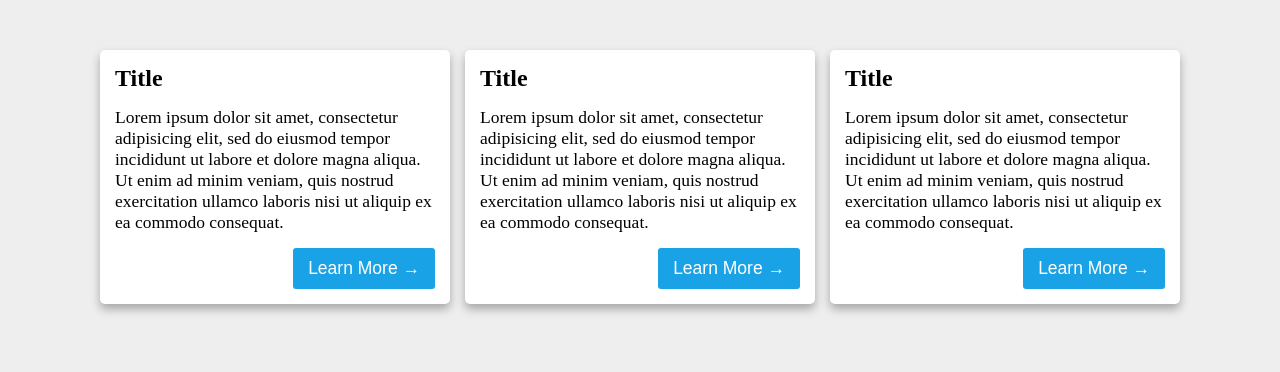
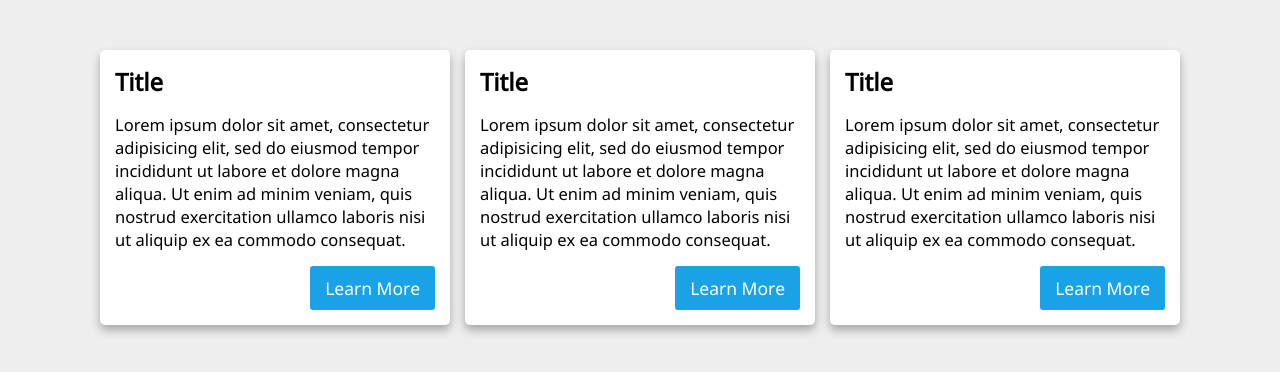
Before and after one commit to GeomHacks/geomhacks-web-design, a plain HTML site: page index.html in a window 1280 px wide. Drawn offline with Linux system fonts and the light colour scheme.

Commit message:
added font

```diff
--- a/index.html
+++ b/index.html
@@ -15,7 +15,7 @@
           Lorem ipsum dolor sit amet, consectetur adipisicing elit, sed do eiusmod tempor incididunt ut labore et dolore magna aliqua. Ut enim ad minim veniam, quis nostrud exercitation ullamco laboris nisi ut aliquip ex ea commodo consequat.
         </p>
         <div class="text-right">
-          <button class="learn-more-button">Learn More &rarr;</button>
+          <button class="learn-more-button">Learn More</button>
         </div>
       </div>
       <div class="card">
@@ -24,7 +24,7 @@
           Lorem ipsum dolor sit amet, consectetur adipisicing elit, sed do eiusmod tempor incididunt ut labore et dolore magna aliqua. Ut enim ad minim veniam, quis nostrud exercitation ullamco laboris nisi ut aliquip ex ea commodo consequat.
         </p>
         <div class="text-right">
-          <button class="learn-more-button">Learn More &rarr;</button>
+          <button class="learn-more-button">Learn More</button>
         </div>
       </div>
       <div class="card">
@@ -33,7 +33,7 @@
           Lorem ipsum dolor sit amet, consectetur adipisicing elit, sed do eiusmod tempor incididunt ut labore et dolore magna aliqua. Ut enim ad minim veniam, quis nostrud exercitation ullamco laboris nisi ut aliquip ex ea commodo consequat.
         </p>
         <div class="text-right">
-          <button class="learn-more-button">Learn More &rarr;</button>
+          <button class="learn-more-button">Learn More</button>
         </div>
       </div>
     </div>
--- a/styles.css
+++ b/styles.css
@@ -1,7 +1,13 @@
+@font-face {
+  font-family: Noto Sans;
+  src: url("./fonts/NotoSans-Regular.ttf");
+}
+
 * {
   margin: 0;
   padding: 0;
   box-sizing: border-box;
+  font-family: Noto Sans;
 }
 
 body {
@@ -25,7 +31,7 @@ body {
 }
 
 p {
-  font-size: 17.5px;
+  font-size: 16.5px;
   margin: 15px 0;
 }
 
```
Also changed, not shown: fonts/NotoSans-Regular.ttf (added).
